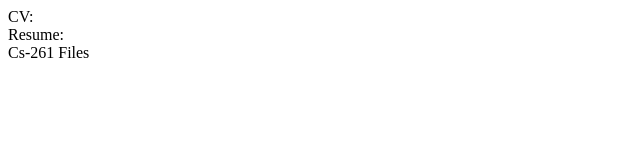
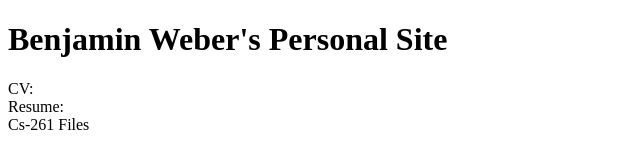
Before and after one commit to WeberMBenjamin/WeberMBenjamin.github.io, a plain HTML site: page index.html in a window 1280 px wide. Shown: the whole page, without its empty margins (0-640 px from the left). Drawn offline with Linux system fonts and the light colour scheme.

Commit message:
Update index.html

```diff
--- a/index.html
+++ b/index.html
@@ -4,6 +4,7 @@
         <title>
             Benjamin M Weber
         </title>
+        <h1> Benjamin Weber's Personal Site </h1>
     </head>
     <body>
         <div>
```
